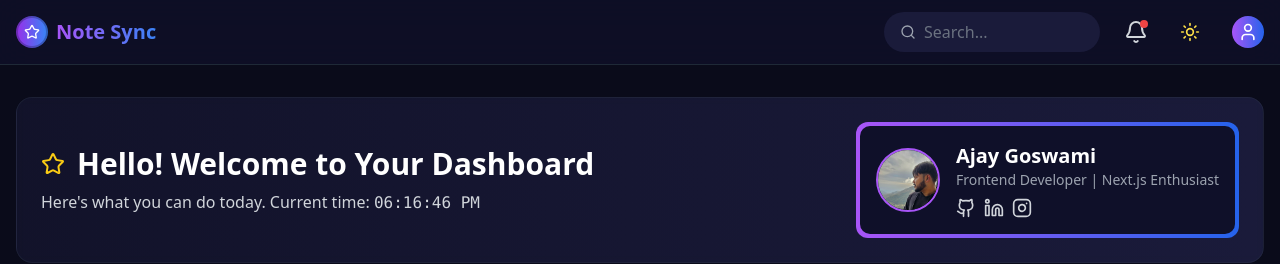
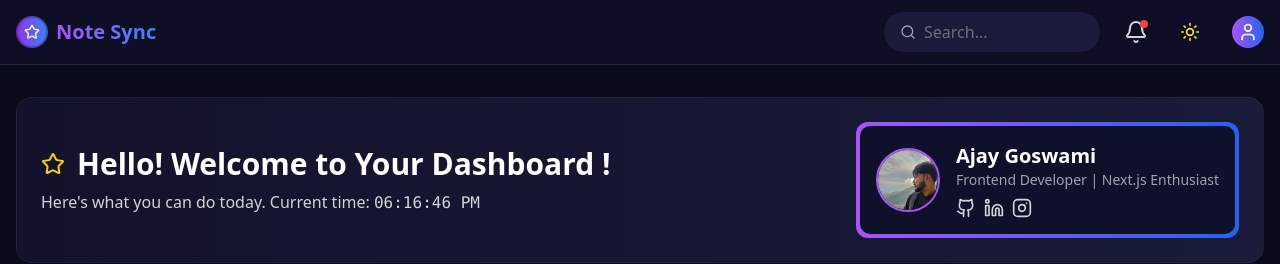
Before and after one commit to ajjjugoswami/ajay-planner, a Next.js app: page / in a window 1280 px wide. Shown: the top 264 px of the page. Built offline with nearby package versions, Linux system fonts and the light colour scheme.

Commit message:
dashboard updated

```diff
--- a/src/components/HomePage.tsx
+++ b/src/components/HomePage.tsx
@@ -131,7 +131,7 @@ export default function Dashboard() {
               <div className="flex items-center space-x-3 mb-2">
                 <Star className="w-6 h-6 text-yellow-400" />
                 <h1 className="text-2xl md:text-3xl font-bold">
-                  Hello! Welcome to Your Dashboard
+                  Hello! Welcome to Your Dashboard !
                 </h1>
               </div>
               <p className={`${darkMode ? "text-gray-300" : "text-gray-600"}`}>
```
